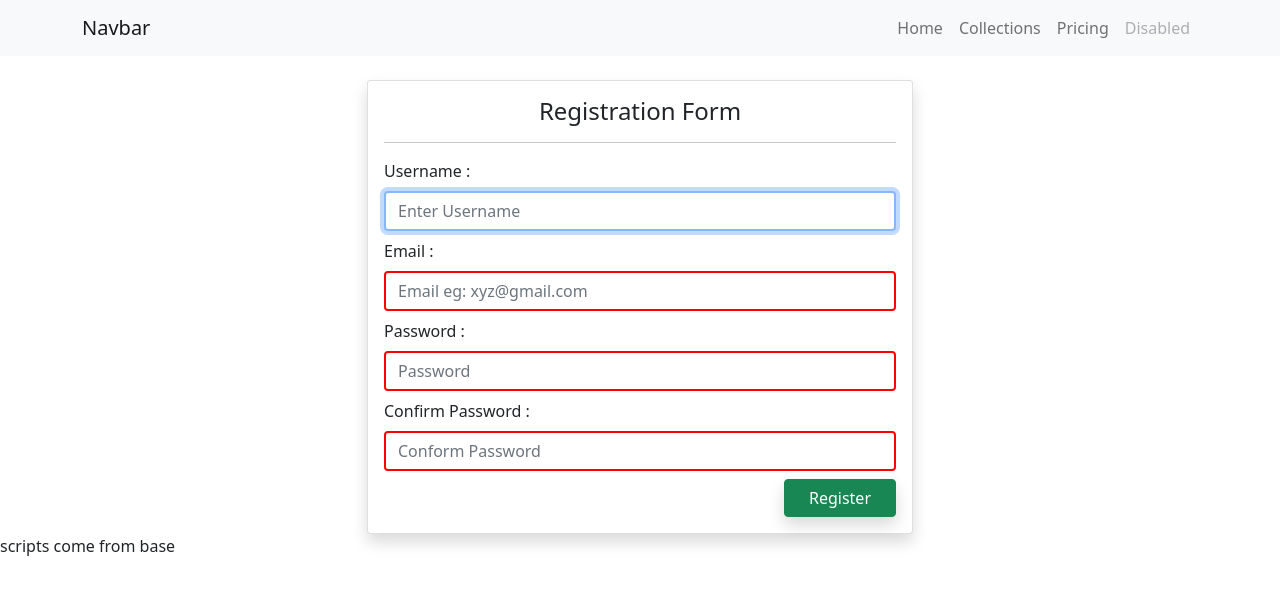
After one commit to sajjadali-fullstack/genz-kart, a Django app: page /register/ in a window 1280 px wide. The commit adds this page. Shown: the top 595 px of the page. Run offline with Django 5.2, Linux system fonts and the light colour scheme; some libraries are stand-ins or nearby versions.

Commit message:
feat: add user registration form

```diff
--- /dev/null
+++ b/ecommerce/store/controller/auth_views.py
@@ -0,0 +1,20 @@
+from django.shortcuts import render, redirect
+from store.forms import CustomUserForm
+from django.contrib import messages
+
+# Create your Login, Logout / views here 👇.
+
+def register_view(request):
+    form = CustomUserForm()
+    if request.method == 'POST':
+        form = CustomUserForm(request.POST)
+        if form.is_valid():
+            form.save()
+            messages.success(request, "Registered Successfully! Login to Continue")
+            return redirect('/login')
+
+    context = {'form':form}
+    return render(request, 'store/auth/register.html', context)
+
+def login_page_view(request):
+    return render(request, 'store/auth/login.html')
--- /dev/null
+++ b/ecommerce/store/forms.py
@@ -0,0 +1,17 @@
+from django.contrib.auth.forms import UserCreationForm
+
+from store.models import User
+from django import forms
+
+class CustomUserForm(UserCreationForm):
+    username = forms.CharField(widget=forms.TextInput(attrs={'class':'form-control my-2', 'placeholder':'Enter Username '}))
+    email = forms.CharField(widget=forms.TextInput(attrs={'class':'form-control my-2', 'placeholder':'Email eg: xyz@gmail.com '}))
+    password1 = forms.CharField(widget=forms.PasswordInput(attrs={'class':'form-control my-2', 'placeholder':'Password '}))
+    password2 = forms.CharField(widget=forms.PasswordInput(attrs={'class':'form-control my-2', 'placeholder':'Conform Password'}))
+
+    class Meta:
+        model = User
+        fields = ['username', 'email', 'password1', 'password2']
+    # def __init__(self, *args, **kwargs):
+    #     super().__init__(*args, **kwargs)
+    #     self.fields['password2'].label = "Confirmation Password"
--- a/ecommerce/store/models.py
+++ b/ecommerce/store/models.py
@@ -1,6 +1,8 @@
 from django.db import models
 import datetime
 import os
+from django.contrib.auth.models import User
+
 # Create your models here.
 
 def get_file_path(request, filename):
--- /dev/null
+++ b/ecommerce/store/templates/store/auth/register.html
@@ -0,0 +1,97 @@
+{% extends 'store/layouts/base.html' %}
+
+<!-- Title -->
+{% block titleBlock %}
+<title>Register | Page</title>
+{% endblock titleBlock %}
+
+<!-- Style Block -->
+{% block styleBlock %}
+<style>
+    input:invalid {
+        border: 2px solid red;
+    }
+</style>
+{% endblock styleBlock %}
+
+
+<!-- Content -->
+{% block contentBlock %}
+
+<div class="container">
+    <div class="row justify-content-center">
+        <div class="col-md-6">
+            <div class="">
+                <div class="card mt-3 shadow">
+                    <div class="card-body">
+                        <form action="" method="POST">
+                            {% csrf_token %}
+
+                            <div class="text-center">
+                                <h4> Registration Form </h4>
+                            </div>
+                            <hr>
+                            <!-- Username -->
+                            <div class="form-group">
+                                <label for="id_username">Username :</label>
+                                {{ form.username }}
+                                <!-- agar user ne galat password kam ho toh less than 8 / misatch -->
+                                {% if form.username.errors %}
+                                <div class="text-danger small">
+                                    {{ form.username.errors|striptags }}
+                                </div>
+                                {% endif %}
+                            </div>
+
+                            <!-- Email -->
+                            <div class="form-group">
+                                <label for="id_email">{{ form.email.label }} :</label>
+                                {{ form.email }}
+                                <!-- agar user ne galat email withot @ diya  -->
+                                {% if form.email.errors %}
+                                <div class="text-danger small">
+                                    {{ form.email.errors|striptags }}
+                                </div>
+                                {% endif %}
+                            </div>
+
+                            <!-- Password -->
+                            <div class="form-group">
+                                <label for="id_password1">Password :</label>
+                                {{ form.password1 }}
+
+                                <!-- agar user ne galat password kam ho toh less than 8 / misatch -->
+                                {% if form.password1.errors %}
+                                <div class="text-danger small">
+                                    {{ form.password1.errors|striptags }}
+                                </div>
+                                {% endif %}
+                            </div>
+
+                            <!-- Confirm Password -->
+                            <div class="form-group">
+                                <label for="id_password2">Confirm Password :</label>
+                                {{ form.password2 }}
+
+                                <!-- agar user ne galat password kam ho toh less than 8 / misatch -->
+                                {% if form.password2.errors %}
+                                <div class="text-danger small">
+                                    {{ form.password2.errors|striptags }}
+                                </div>
+                                {% endif %}
+                            </div>
+
+                            <!-- Submit Button -->
+                            <button type="submit" class="btn btn-success float-end shadow px-4">
+                                Register
+                            </button>
+
+                        </form>
+                    </div>
+                </div>
+            </div>
+        </div>
+    </div>
+</div>
+
+{% endblock contentBlock %}
--- a/ecommerce/store/templates/store/layouts/base.html
+++ b/ecommerce/store/templates/store/layouts/base.html
@@ -20,11 +20,13 @@
         href="https://fonts.googleapis.com/css2?family=Inter:wght@400;700&family=Poppins:wght@300;400;600&display=swap"
         rel="stylesheet">
 
-        <!-- view card larg small -->
-<!-- <link rel="stylesheet" href="https://stackpath.bootstrapcdn.com/bootstrap/4.3.1/css/bootstrap.min.css" integrity="sha384-ggOyR0iXCbMQv3Xipma34MD+dH/1fQ784/j6cY/iJTQUOhcWr7x9JvoRxT2MZw1T" crossorigin="anonymous"> -->
-<!-- ADD to cart bages -->
-<link rel="stylesheet" href="https://cdnjs.cloudflare.com/ajax/libs/font-awesome/4.7.0/css/font-awesome.min.css">
+    <!-- view card larg small -->
+    <!-- <link rel="stylesheet" href="https://stackpath.bootstrapcdn.com/bootstrap/4.3.1/css/bootstrap.min.css" integrity="sha384-ggOyR0iXCbMQv3Xipma34MD+dH/1fQ784/j6cY/iJTQUOhcWr7x9JvoRxT2MZw1T" crossorigin="anonymous"> -->
+    <!-- ADD to cart bages -->
+    <link rel="stylesheet" href="https://cdnjs.cloudflare.com/ajax/libs/font-awesome/4.7.0/css/font-awesome.min.css">
 </head>
+
+{% block styleBlock %}
 <style>
     body {
         font-family: 'Poppins', sans-serif;
@@ -39,7 +41,7 @@
         font-weight: 700;
     }
 </style>
-
+{% endblock styleBlock %}
 <body>
     <!-- include -->
     {% include 'store/includes/navbar.html' %}
@@ -54,7 +56,7 @@
     <p>scripts come from base</p>
     {% endblock scriptsBlock %}
 
-<!-- Jquery Increment or decrement -->
+    <!-- Jquery Increment or decrement -->
     <script src="{% static '/js/jquery-3.7.1.min.js' %}"></script>
     <!-- Custom JS -->
     <script src="{% static '/js/custom.js' %}"></script>
--- a/ecommerce/store/urls.py
+++ b/ecommerce/store/urls.py
@@ -1,5 +1,7 @@
 from django.urls import path
 from store import views
+from store.controller import auth_views   # For login / logout
+
 
 urlpatterns = [
     path('', views.home_view, name='home'),
@@ -10,4 +12,7 @@ urlpatterns = [
 
     # Product level: mysite.com/collections/goats/totapari-bakra/
     path('collections/<str:cate_slug>/<str:prod_slug>', views.product_details_view, name="product_details"),
+
+    # for login / logout
+    path('register/', auth_views.register_view, name='register' )
 ]
--- a/ecommerce/store/views.py
+++ b/ecommerce/store/views.py
@@ -1,6 +1,8 @@
 from django.shortcuts import render, redirect
 from store.models import Category, Product
 from django.contrib import messages
+
+
 # Create your Business logic / views here 👇.
 
 # 1. Home View
@@ -26,7 +28,7 @@ def category_view(request, slug):
         return redirect('collections')
 
 
-
+# Product details
 def product_details_view(request, cate_slug, prod_slug):
     if(Category.objects.filter(slug=cate_slug, status=0)):
         if(Product.objects.filter(slug=prod_slug, status=0)):
```
Also changed, not shown: ecommerce/store/templates/store/auth/login.html (added, +19 -0 lines), 1 other file.
